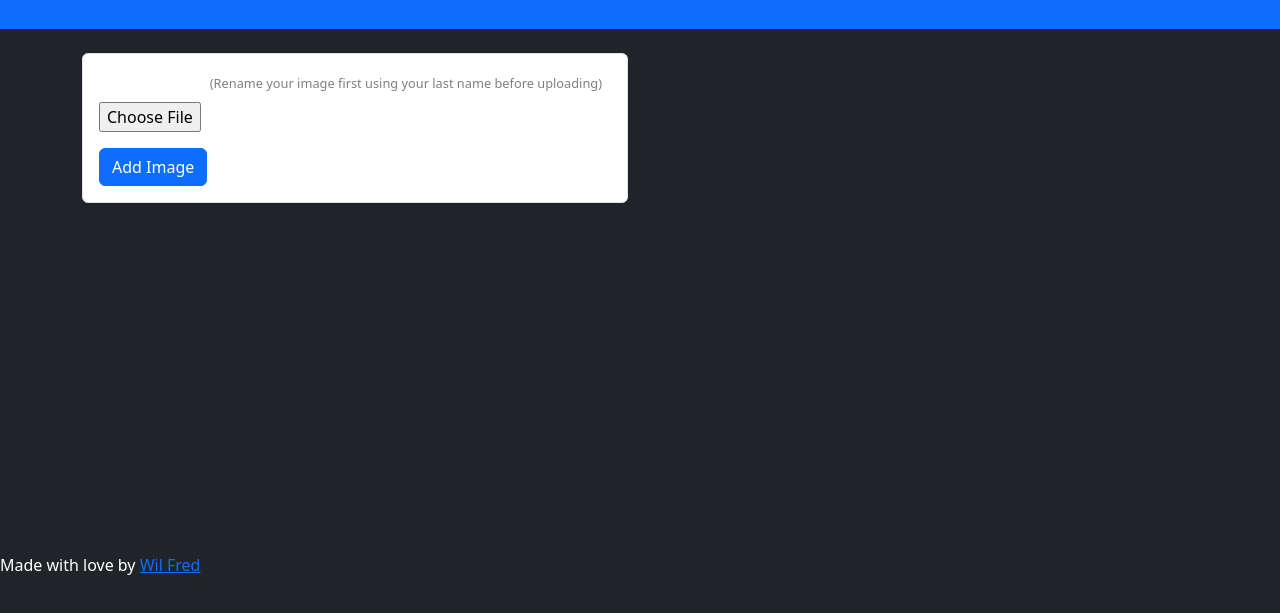
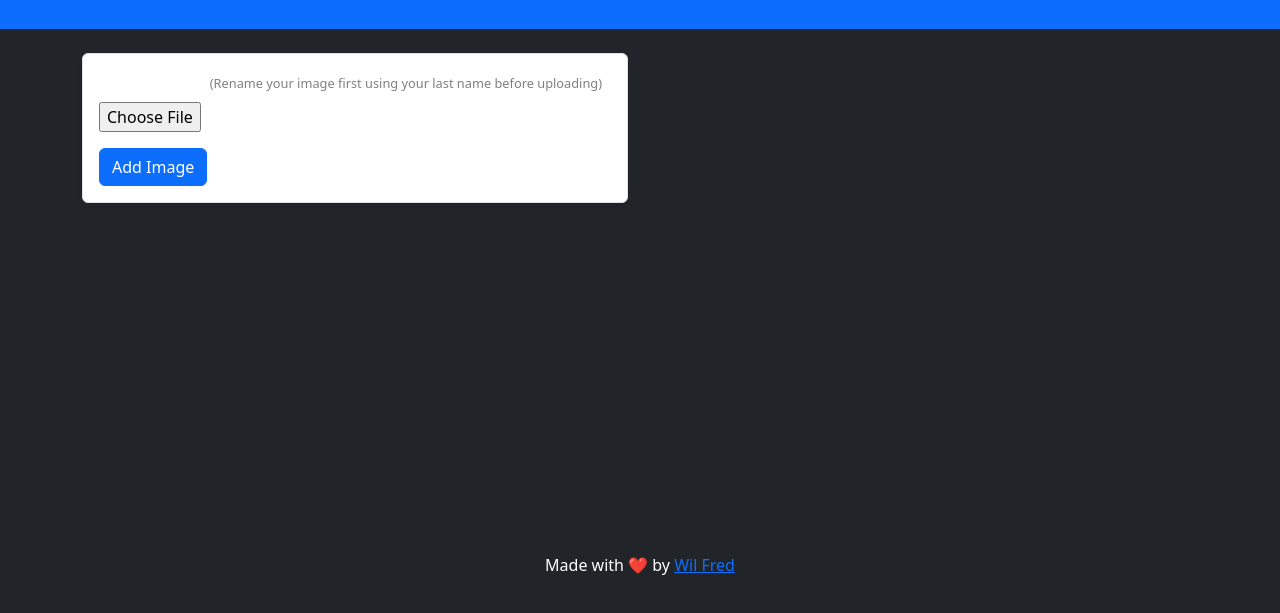
Before and after one commit to Wilfred1097/face-recognition, a website: page public/index.html in a window 1280 px wide. Shown: the part 99-712 px from the top of the page. Drawn offline with nearby package versions, Linux system fonts and the light colour scheme; some packages are replaced by stand-ins of ours; no server answers; a script that the page names is missing.

Commit message:
center the footer

```diff
--- a/public/index.html
+++ b/public/index.html
@@ -90,8 +90,8 @@
     <!-- Bootstrap JS (Optional for components that need JS) -->
     <script src="https://cdnjs.cloudflare.com/ajax/libs/bootstrap/5.3.0/js/bootstrap.bundle.min.js"></script>
     <!-- Footer -->
-    <footer>
-        <p>Made with love by <a href="https://github.com/Wilfred1097" target="_blank" rel="noopener noreferrer">Wil Fred</a></p>
+    <footer class="text-center">
+        <p>Made with ❤️ by <a href="https://github.com/Wilfred1097" target="_blank" rel="noopener noreferrer">Wil Fred</a></p>
     </footer>
 </body>
 </html>
```
